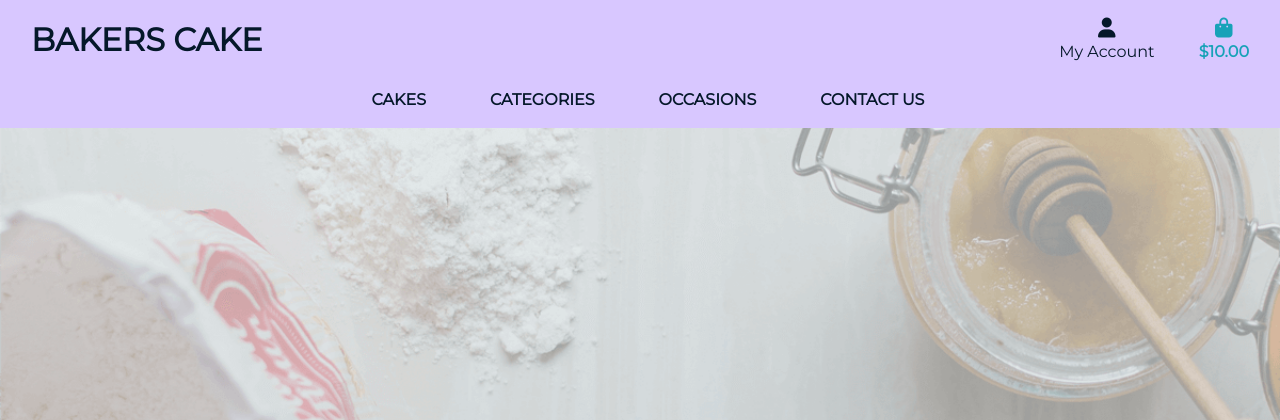
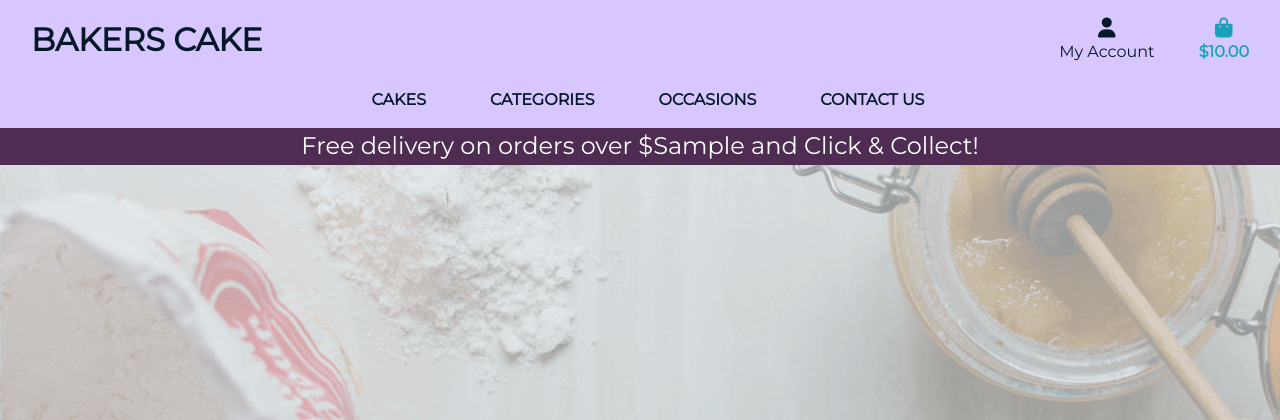
Before and after one commit to Dhracko/bakers_cake, a Django app: template templates/base.html in a window 1280 px wide. Shown: the top 420 px of the page. Run offline with Django 3.2, Linux system fonts and the light colour scheme; the template is opened without the code that fills it: most values are stand-ins (such as "Sample title", 1, 10 or a date in 2020); some libraries are stand-ins or nearby versions.

Commit message:
Added delivery banner

```diff
--- a/static/css/base.css
+++ b/static/css/base.css
@@ -60,6 +60,11 @@ body {
     color: white;
 }
 
+.bg-banner {
+    background: rgb(79, 45, 83) !important;
+    color: white;
+}
+
 /* -------------------------------- Media Queries */
 
 /* Slightly larger container on xl screens */
--- a/templates/base.html
+++ b/templates/base.html
@@ -91,6 +91,11 @@
                 {% include 'includes/main-nav.html' %}
             </nav>
         </div>
+        <div id="delivery-banner" class="row text-center">
+            <div class="col bg-banner text-white">
+                <h4 class="logo-font my-1">Free delivery on orders over ${{ free_delivery_threshold }} and Click & Collect!</h4>
+            </div>
+        </div>
     </header>
 
     {% if messages %}
```
